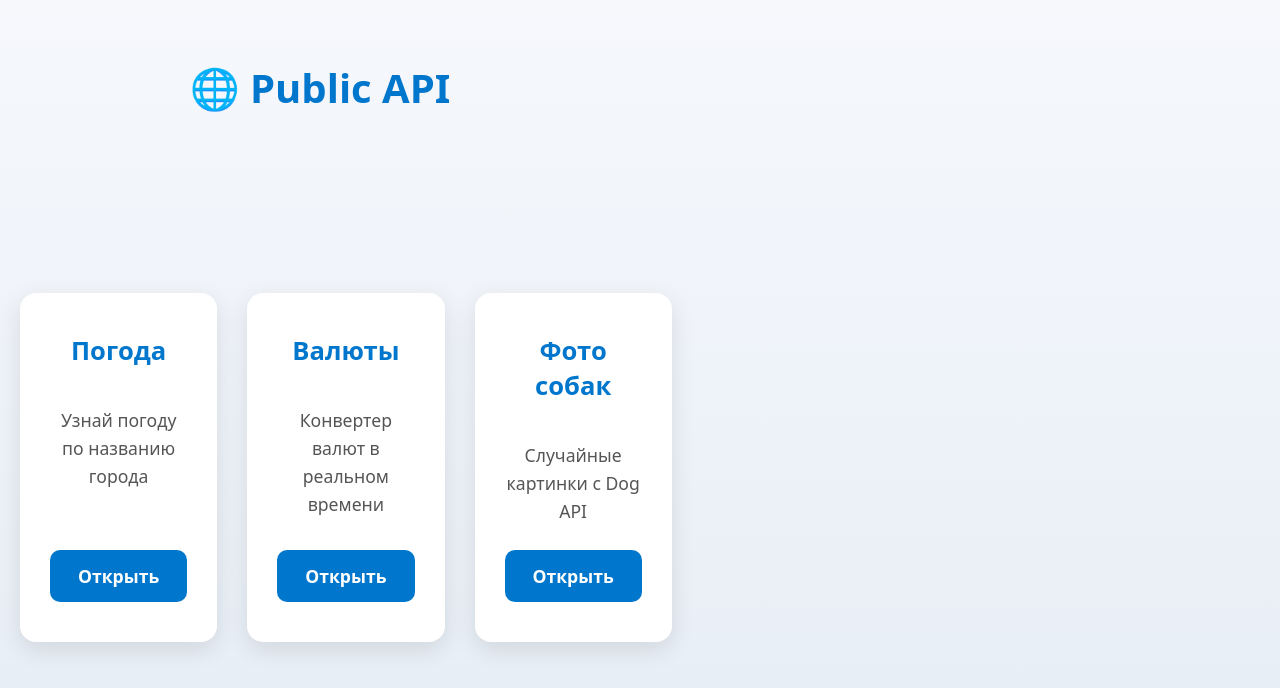
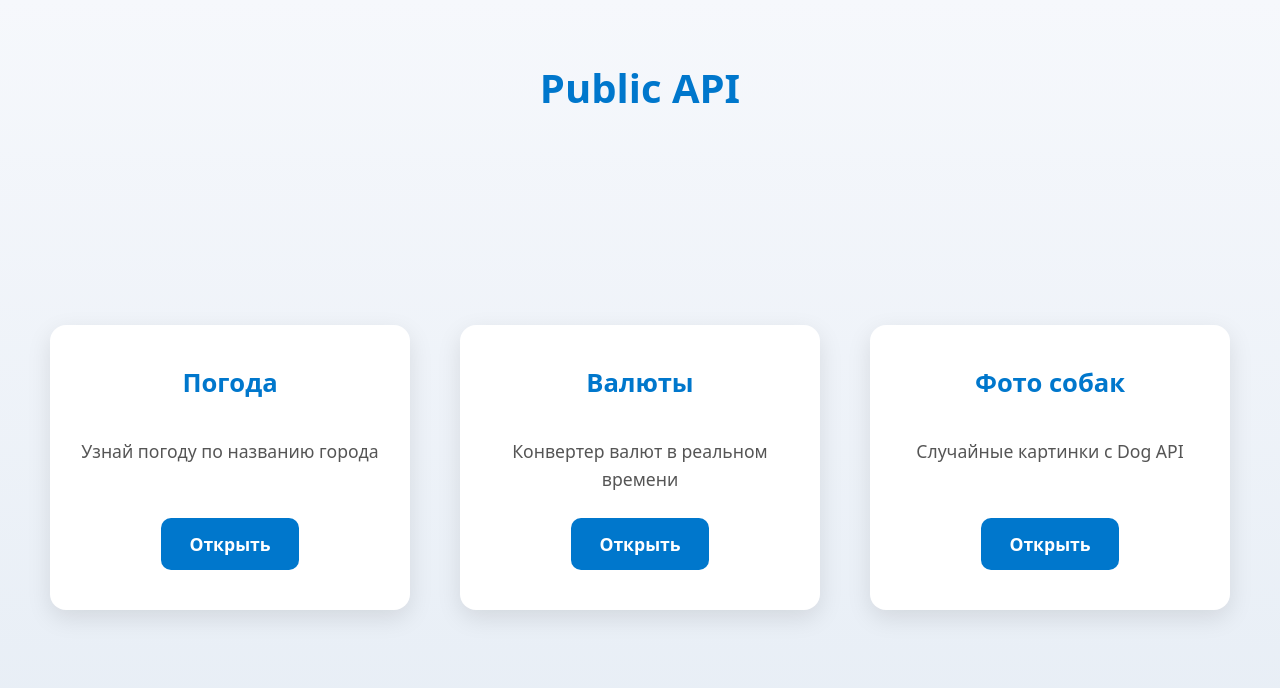
Before and after one commit to dwuiem/public-api-requests, a website built with Vite: page index.html in a window 1280 px wide. Built offline with nearby package versions, Linux system fonts and the light colour scheme.

Commit message:
fix bag in index

```diff
--- a/index.html
+++ b/index.html
@@ -8,7 +8,7 @@
 </head>
 <body class="index-page">
   <header class="index-header">
-    <h1>🌐 Public API</h1>
+    <h1>Public API</h1>
   </header>
 
   <main class="index-main">
--- a/style.css
+++ b/style.css
@@ -1,10 +1,11 @@
-body {
+body:not(.index-page) {
   font-family: system-ui, sans-serif;
   max-width: 600px;
   margin: 40px auto;
   padding: 10px;
   text-align: center;
 }
+
 nav a {
   margin: 0 10px;
   text-decoration: none;
@@ -35,12 +36,14 @@ body.index-page {
   min-height: 100vh;
   display: flex;
   flex-direction: column;
+  align-items: center;
 }
 
 .index-header {
   text-align: center;
   padding: 60px 20px 20px;
   width: 100%;
+  max-width: 1200px;
 }
 
 .index-header h1 {
@@ -67,6 +70,7 @@ body.index-page {
   max-width: 1200px;
   margin: 0 auto;
   padding: 40px 0;
+  justify-items: center;
 }
 
 .index-card {
@@ -81,6 +85,8 @@ body.index-page {
   justify-content: center;
   text-align: center;
   min-height: 200px;
+  width: 100%;
+  max-width: 300px;
 }
 
 .index-card:hover {
@@ -125,6 +131,7 @@ body.index-page {
   color: #777;
   background: rgba(255,255,255,0.5);
   width: 100%;
+  max-width: 1200px;
 }
 
 @media (max-width: 900px) {
@@ -151,5 +158,6 @@ body.index-page {
 
   .index-card {
     padding: 30px 20px;
+    max-width: none;
   }
 }
```
